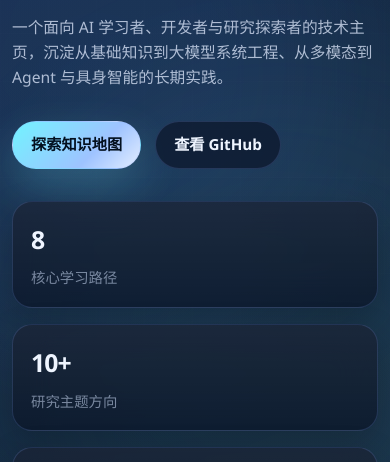
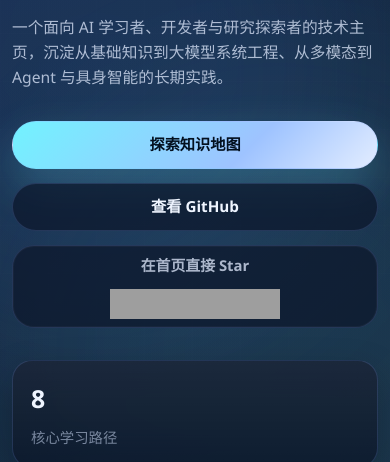
Before and after one commit to AI-mzq/From-Zero-to-AGI, a plain HTML site: page docs/index.html in a window 390 px wide. Shown: the part 303-765 px from the top of the page. Drawn offline with Linux system fonts and the light colour scheme; grey boxes are pictures that could not be loaded.

Commit message:
add Star按钮

```diff
--- a/docs/index.html
+++ b/docs/index.html
@@ -45,7 +45,7 @@
         </nav>
 
         <a class="button button-ghost header-repo" href="https://github.com/AI-mzq/From-Zero-to-AGI" target="_blank" rel="noreferrer">
-          GitHub
+          GitHub 仓库
         </a>
       </div>
     </header>
@@ -66,6 +66,16 @@
               <a class="button button-ghost" href="https://github.com/AI-mzq/From-Zero-to-AGI" target="_blank" rel="noreferrer">
                 查看 GitHub
               </a>
+              <div class="hero-star-panel" aria-label="GitHub Star 组件">
+                <span class="hero-star-label">在首页直接 Star</span>
+                <iframe
+                  class="github-star-button"
+                  src="https://ghbtns.com/github-btn.html?user=AI-mzq&repo=From-Zero-to-AGI&type=star&count=true&size=large"
+                  title="GitHub Star Button"
+                  width="170"
+                  height="30"
+                ></iframe>
+              </div>
             </div>
 
             <div class="hero-stats" aria-label="站点概览">
--- a/docs/style.css
+++ b/docs/style.css
@@ -350,8 +350,37 @@ a {
 .hero-actions {
   display: flex;
   flex-wrap: wrap;
+  align-items: stretch;
   gap: 14px;
   margin-top: 30px;
+}
+
+.hero-star-panel {
+  display: inline-flex;
+  align-items: center;
+  gap: 12px;
+  min-height: 48px;
+  padding: 8px 14px;
+  border-radius: 999px;
+  border: 1px solid rgba(132, 168, 255, 0.18);
+  background: rgba(13, 24, 44, 0.74);
+  box-shadow: inset 0 0 0 1px rgba(255, 255, 255, 0.03);
+}
+
+.hero-star-label {
+  color: var(--text-soft);
+  font-size: 0.93rem;
+  font-weight: 600;
+  white-space: nowrap;
+}
+
+.github-star-button {
+  display: block;
+  width: 170px;
+  height: 30px;
+  border: 0;
+  overflow: hidden;
+  background: transparent;
 }
 
 .hero-stats {
@@ -1013,6 +1042,29 @@ a {
     font-size: 0.98rem;
   }
 
+  .hero-actions {
+    align-items: stretch;
+  }
+
+  .hero-actions > * {
+    width: 100%;
+  }
+
+  .hero-star-panel {
+    justify-content: center;
+    flex-wrap: wrap;
+    border-radius: 22px;
+  }
+
+  .hero-star-label {
+    width: 100%;
+    text-align: center;
+  }
+
+  .github-star-button {
+    margin: 0 auto;
+  }
+
   .hero-visual {
     min-height: auto;
   }
```
